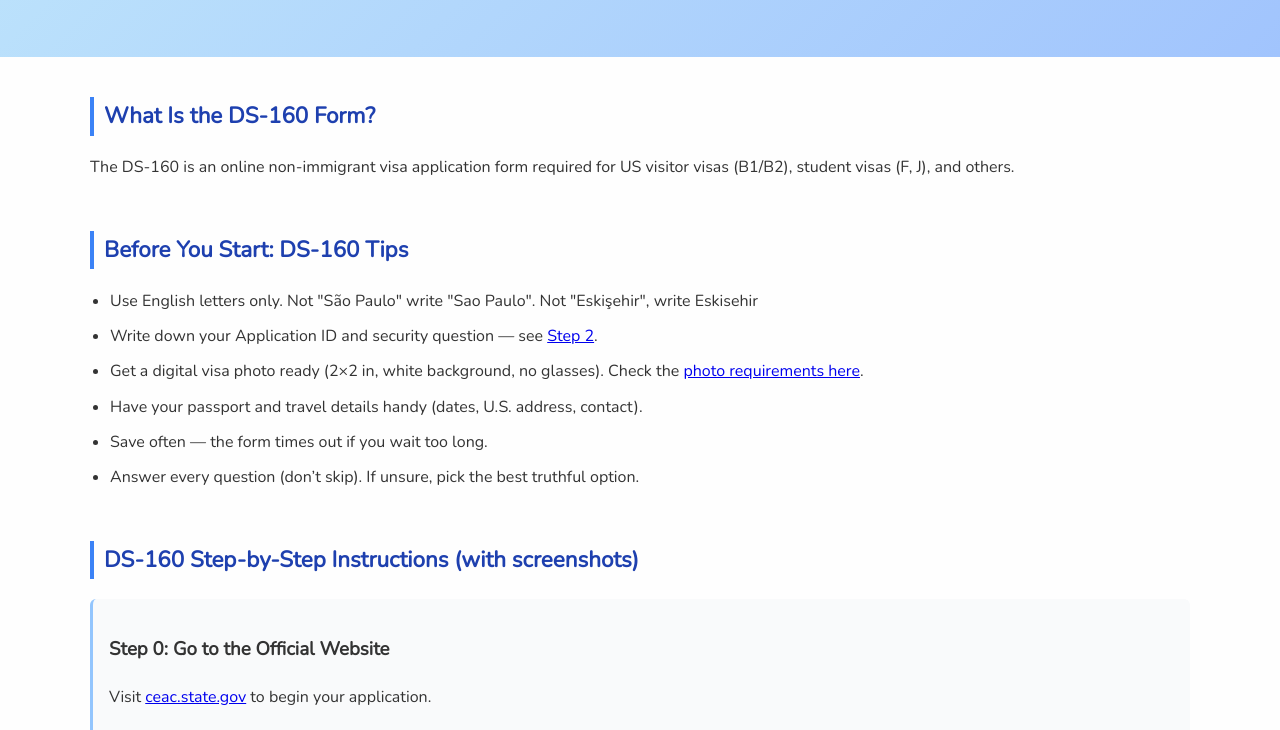
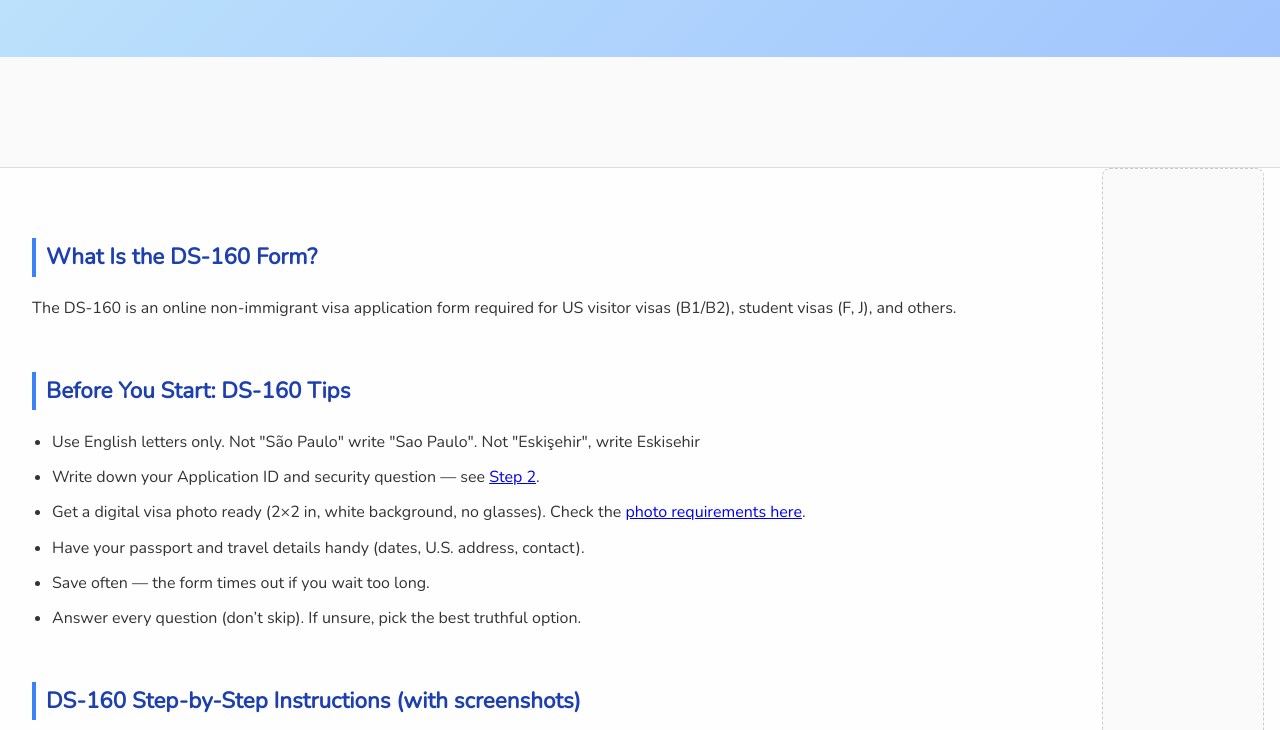
Before and after one commit to dulatyus/my_first_project, a plain HTML site: page index.html in a window 1280 px wide. Shown: the part 430-1160 px from the top of the page. Drawn offline with nearby package versions, Linux system fonts and the light colour scheme.

Commit message:
add placeholders are  added

```diff
--- a/index.html
+++ b/index.html
@@ -98,6 +98,17 @@
     <a href="#steps">Filling the Form</a>
     <a href="#faq">FAQ</a>
   </nav>
+
+  <!-- Top banner: AdSense/Ezoic display ad -->
+  <div class="top-banner ad-slot" aria-label="Advertisement">
+    <!-- Paste your AdSense/Ezoic tag here later -->
+
+  </div>
+
+
+  <div class="layout">
+
+
 
   <main>
     <section id="intro">
@@ -314,6 +325,11 @@
         </div>
       </div>
       <!-- Add more steps here -->
+       <!-- Affiliate: Visa Photo (after Step 5) -->
+<div class="ad-inline" aria-label="Sponsored add-1">
+
+</div>
+<!-- Add more steps here -->
 
       <div class="step" id="step-6">
         <h3>Step 6: Travel Companions (family or group)</h3>
@@ -424,6 +440,11 @@
         </div>
       </div>
       <!-- Add more steps here -->
+       <!-- Affiliate: Visa Photo (after Step 10) -->
+<div class="ad-inline" aria-label="Sponsored add-2">
+
+</div>
+<!-- Add more steps here -->
 
       <div class="step" id="step-11">
         <h3>Step 11: Family Information – Part 1 (parents’ names, birth dates)</h3>
@@ -625,6 +646,11 @@
         </div>
       </div>
       <!-- Add more steps here -->
+       <!-- Affiliate: Visa Photo (after Step 20) -->
+<div class="ad-inline" aria-label="Sponsored add-3">
+
+</div>
+<!-- Add more steps here -->
 
       <section id="photo-quick">
   <h2>DS-160 Photo Requirements (Quick Guide)</h2>
@@ -777,6 +803,14 @@
 
   </main>
 
+  <!-- RIGHT SIDE RAIL (general ads) -->
+  <aside class="ad-rail right-rail" aria-label="Advertisement">
+    <div class="ad-slot"></div>
+  </aside>
+
+</div> <!-- /.layout -->
+
+
   <footer>
     <p>© 2025 DS-160 Guide. Not affiliated with the U.S. government. </p>
   </footer>
--- a/styles.css
+++ b/styles.css
@@ -201,3 +201,68 @@ footer {
     font-size: 0.8em;
   }
 }
+
+
+
+/* ====== TOP BANNER (AdSense/Ezoic) ====== */
+.top-banner.ad-slot {
+  background: #fafafa;
+  border-bottom: 1px solid #ddd;
+  text-align: center;
+  padding: 10px;
+  min-height: 90px;           /* reserve space to prevent layout shift */
+  display: grid;
+  place-items: center;
+}
+
+/* ====== LAYOUT: side rail + main ====== */
+.layout {
+  display: flex;
+  gap: 20px;
+  max-width: 1400px;
+  margin: 0 auto;
+  padding: 0 16px;
+}
+
+/* main flexes; you already have main styles */
+.layout main { flex: 1 1 auto; }
+
+/* ====== SIDE RAIL (AdSense/Ezoic skyscraper) ====== */
+.ad-rail {
+  flex: 0 0 160px;          /* 160x600 standard */
+  display: flex;
+  justify-content: center;
+}
+.ad-rail .ad-slot {
+  width: 160px;
+  min-height: 600px;        /* reserve space for skyscraper */
+  background: #fafafa;
+  border: 1px dashed #ccc;
+  border-radius: 8px;
+  text-align: center;
+  font-size: .85rem;
+  color: #666;
+  position: sticky;
+  top: 80px;                /* below your fixed nav */
+}
+
+/* Hide side rails on smaller screens */
+@media (max-width: 1100px) {
+  .ad-rail { display: none; }
+}
+
+/* ====== INLINE AFFILIATE “Sponsored Tip” ====== */
+.ad-inline {
+  margin: 32px 0;
+  padding: 16px 18px;
+  border-left: 3px solid #f59e0b;
+  background: #fff8e6;
+  border-radius: 10px;
+}
+.ad-inline h3 { margin: 0 0 6px; font-size: 1.05rem; }
+.ad-inline p  { margin: 4px 0 0; font-size: .95rem; }
+
+/* Hide all ads on print */
+@media print {
+  .top-banner, .ad-rail, .ad-inline, .ad-slot { display: none !important; }
+}
```
